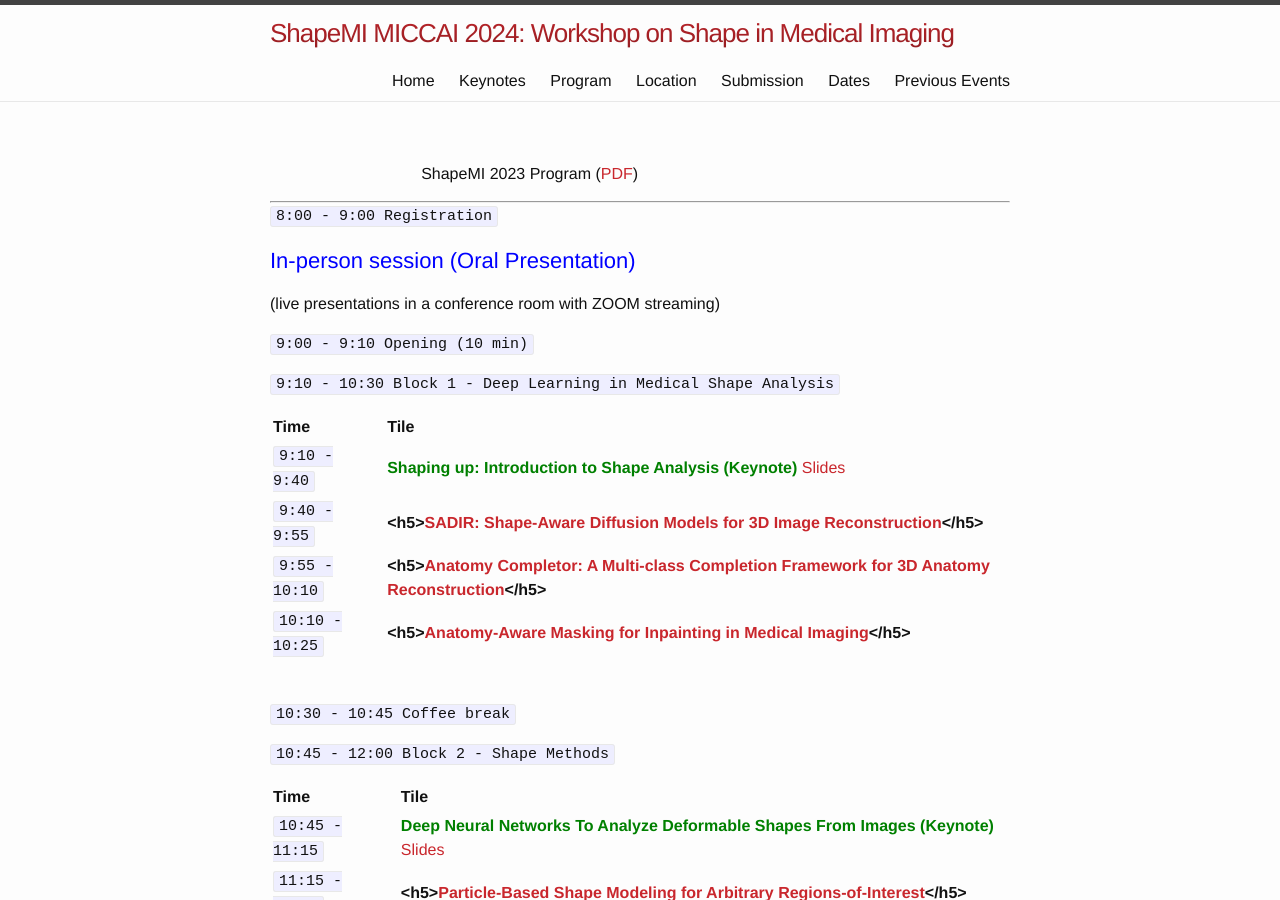
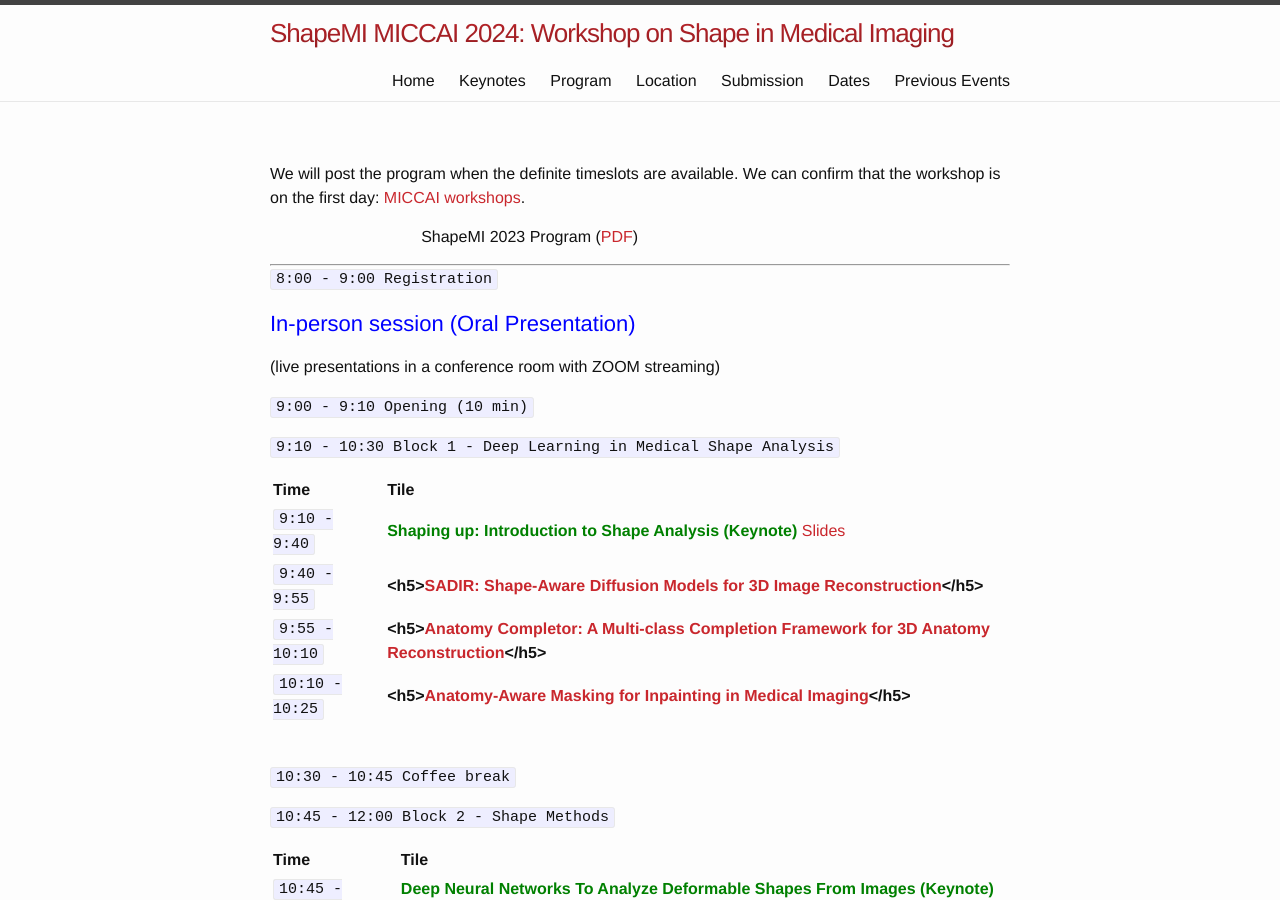
Before and after one commit to shapemi/shapemi.github.io, a Jekyll site: the page built from program/index.md, in a window 1280 px wide and 900 px high. Built offline with Jekyll 4.4.1, drawn with Linux system fonts in a browser that asks for light colours; our own code applies the rules of GitHub Pages for plain Markdown files.

Commit message:
Update index.md

```diff
--- a/program/index.md
+++ b/program/index.md
@@ -1,3 +1,6 @@
+We will post the program when the definite timeslots are available.
+We can confirm that the workshop is on the first day: [MICCAI workshops](https://conferences.miccai.org/2024/en/workshops.asp).
+
 &nbsp;&nbsp;&nbsp;&nbsp;&nbsp;&nbsp;&nbsp;&nbsp;&nbsp; &nbsp; &nbsp; &nbsp; &nbsp;&nbsp;&nbsp; &nbsp; &nbsp; &nbsp; &nbsp; &nbsp; &nbsp; &nbsp; ShapeMI 2023 Program ([PDF](https://jianningli.me/pdfs/shapemiprogram.pdf))
 
 ---
```
